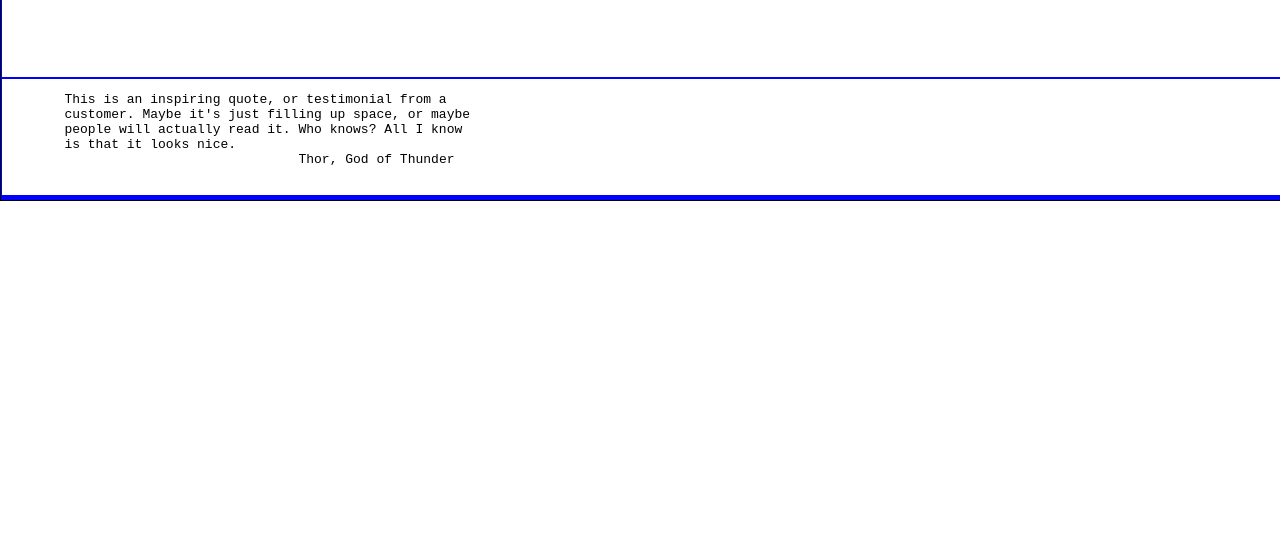
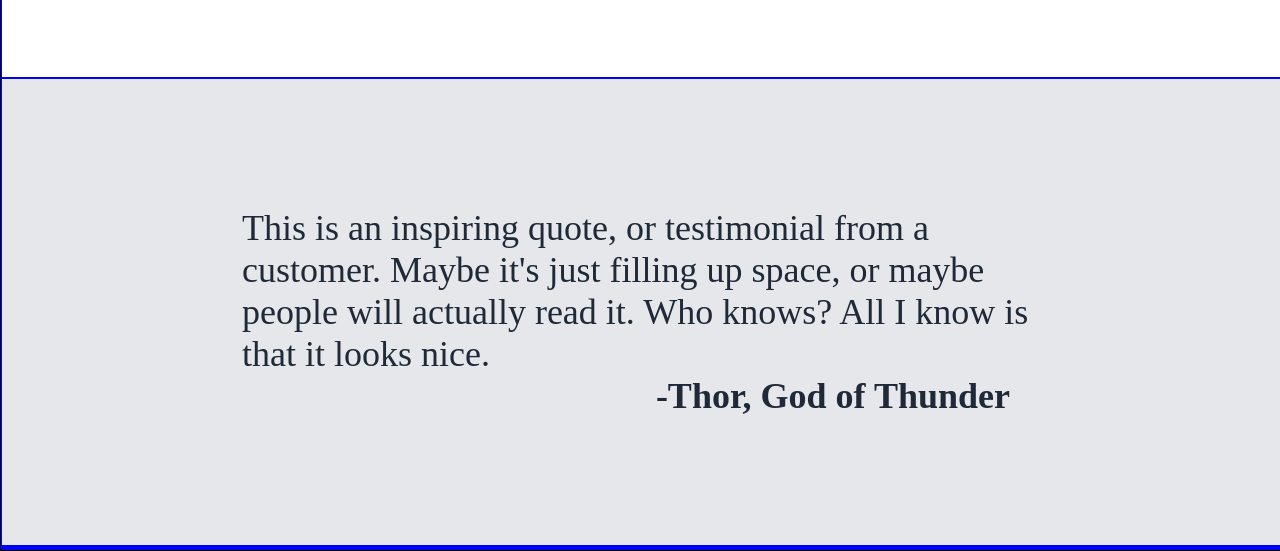
Before and after one commit to Good-Day-2-U/first-landing-page-attempt-2, a plain HTML site: page index.html in a window 1280 px wide. Shown: the part 898-1449 px from the top of the page. Before the commit the page ends 1099 px from the top, so only its background shows below. Drawn offline with Linux system fonts and the light colour scheme.

Commit message:
Style quote section

```diff
--- a/index.html
+++ b/index.html
@@ -61,14 +61,14 @@
     <div class="quote-body mb">
 
       <div class="quote-meat">
-        <pre class="quote">
+        <p class="quote">
         This is an inspiring quote, or testimonial from a
         customer. Maybe it's just filling up space, or maybe
         people will actually read it. Who knows? All I know
         is that it looks nice.
-                                      <span class="author">Thor, God of Thunder</span>
+                                     <span class="author">-Thor, God of Thunder</span>
       </div>
-</pre>
+</p>
 
     </div>
 
--- a/style.css
+++ b/style.css
@@ -161,6 +161,36 @@ a {
 
 .quote-body {
   flex: .25;
+  background-color: #e5e7eb;
+  /* padding: 5rem; */
+  display: flex;
+  align-items: center;
+  justify-content: center;
+}
+
+.quote-meat {
+  display: flex;
+  align-items: center;
+  justify-content: center;
+  width: 800px;
+}
+
+.quote {
+  font-size: 36px;
+  font-style: light italic;
+  color: #1F2937;
+  display: flex;
+  flex-direction: column;
+  justify-content: center;
+  align-items: center;
+  margin-top: 8rem;
+  margin-bottom: 8rem;
+}
+
+.author {
+  font-weight: 700;
+  align-self: flex-end;
+  padding-right: 2rem;
 }
 
 .cta-body {
```
